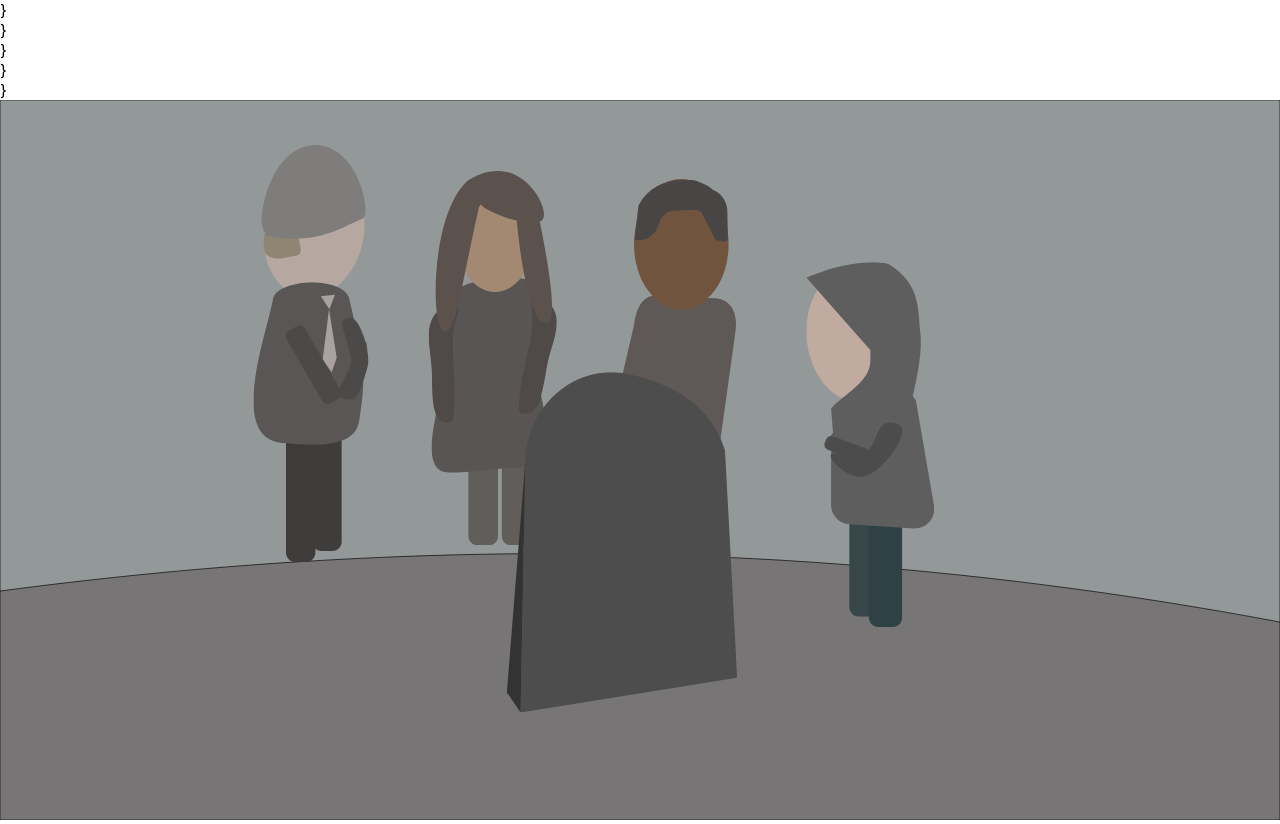
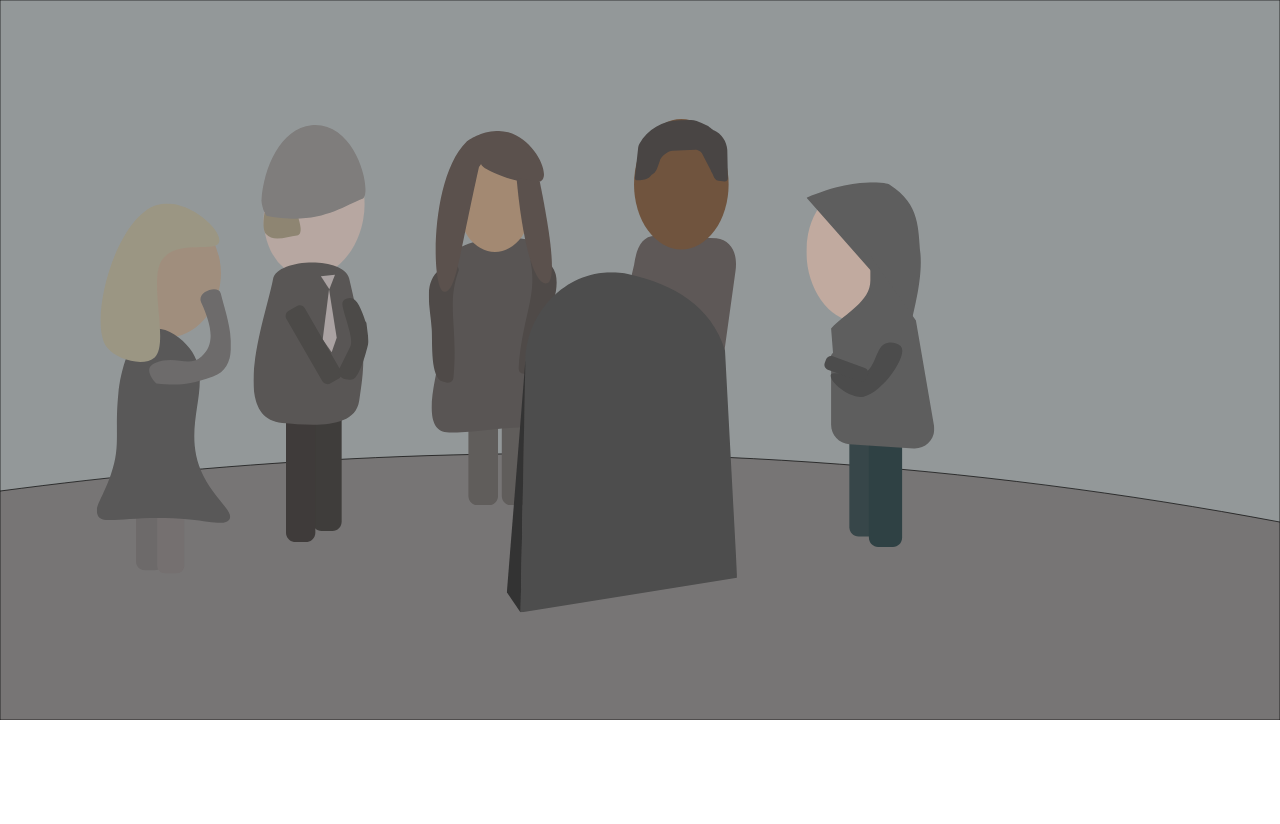
Before and after one commit to joal7299/Capstone, a React (Create React App) app: page /home in a window 1280 px wide. After the commit the page ends 800 px from the top, so only its background shows below. Built offline with nearby package versions, Linux system fonts and the light colour scheme.

Commit message:
Sophie working hover

```diff
--- a/src/components/Home.js
+++ b/src/components/Home.js
@@ -13,116 +13,17 @@
 import {ReactComponent as Grey5} from "../img/grey5.svg"
 import {ReactComponent as Person5} from "../img/person5.svg"
 import Text from "../img/textBubble.png";
-//class hover -- pass it the components(grey1, person1) own state
 class Home extends React.Component {
-    constructor(props) {
-        super(props);
-        this.state = {
-            // hover1: false,
-            // hover2: false,
-            // hover3: false,
-            // hover4: false,
-            // hover5: false
-        };
-        // this.hover1 = this.hover1.bind(this);
-        // this.hover2 = this.hover2.bind(this);
-        // this.hover3 = this.hover3.bind(this);
-        // this.hover4 = this.hover4.bind(this);
-        // this.hover5 = this.hover5.bind(this);
-
-    }
-    // hover1() {
-    //     this.setState(prevState => ({hover1: !prevState.hover1}));
-    // }
-    // hover2() {
-    //     this.setState(prevState => ({hover2: !prevState.hover2}));
-    // }
-    // hover3() {
-    //     this.setState(prevState => ({hover3: !prevState.hover3}));
-    // }
-    // hover4() {
-    //     this.setState(prevState => ({hover4: !prevState.hover4}));
-    // }
-    // hover5() {
-    //     this.setState(prevState => ({hover5: !prevState.hover5}));
-    // }
     render() {
         return (
             <div className="container">
-                <Hover noHoverSvg={<Grey1 className="grey1"/>} hoverSvg={<Person1 className="person1"/>} textBox={<img className="textBubbleGrey1" />} texts={<p className="textHomeGrey1" />}/>
-                <Hover noHoverSvg={<Grey2 className="grey2"/>} hoverSvg={<Person2 className="person2"/>} textBox={<img className="textBubbleGrey2" />} texts={<p className="textHomeGrey2" />}/>
-                <Hover noHoverSvg={<Grey3 className="grey3"/>} hoverSvg={<Person3 className="person3"/>} textBox={<img className="textBubbleGrey3" />} texts={<p className="textHomeGrey3" />}/>
-                <Hover noHoverSvg={<Grey4 className="grey4"/>} hoverSvg={<Person4 className="person4"/>} textBox={<img className="textBubbleGrey4" />} texts={<p className="textHomeGrey4" />}/>
-                <Hover noHoverSvg={<Grey5 className="grey5"/>} hoverSvg={<Person5 className="person5"/>} textBox={<img className="textBubbleGrey5" />} texts={<p className="textHomeGrey5" />}/>
-
-                {/*    <div onMouseEnter={()=>{this.hover1()}} onMouseLeave={()=>{this.hover1()}}>*/}
-                {/*        {this.state.hover1 ?*/}
-                {/*            <div className="confine">*/}
-                {/*                <img className="textBubbleGrey1" src={Text}/>*/}
-                {/*                <p className="textHomeGrey1">*/}
-                {/*                    I miss my sister. I don’t<br></br> know what I’ll do without<br></br> her; I’ve never had to try.*/}
-                {/*                </p>*/}
-                {/*            <Person1 className="person1"/>*/}
-                {/*            </div> :*/}
-                {/*            <Grey1 className="grey1"/>*/}
-                {/*        }*/}
-                {/*    </div>*/}
-
-                {/*    <div onMouseEnter={()=>{this.hover2()}} onMouseLeave={()=>{this.hover2()}}>*/}
-                {/*        {this.state.hover2 ?*/}
-                {/*            <div className="confine">*/}
-                {/*                <img className="textBubbleGrey2" src={Text}/>*/}
-                {/*                <p className="textHomeGrey2">*/}
-                {/*                    hello*/}
-                {/*                </p>*/}
-                {/*                <Person2 className="person2"/>*/}
-                {/*            </div> :*/}
-                {/*            <Grey2 className="grey2"/>*/}
-                {/*        }*/}
-                {/*    </div>*/}
-
-                {/*<div onMouseEnter={()=>{this.hover3()}} onMouseLeave={()=>{this.hover3()}}>*/}
-                {/*    {this.state.hover3 ?*/}
-                {/*        <div className="confine">*/}
-                {/*            <img className="textBubbleGrey3" src={Text}/>*/}
-                {/*            <p className="textHomeGrey3">*/}
-                {/*                All I see when I close my <br></br>eyes*/}
-                {/*                is Stephanie. I can still<br></br>*/}
-                {/*                hear my best friends laugh.*/}
-                {/*            </p>*/}
-                {/*            <Person3 className="person3"/>*/}
-                {/*        </div> :*/}
-                {/*        <Grey3 className="grey3"/>*/}
-                {/*    }*/}
-                {/*</div>*/}
-
-                {/*<div onMouseEnter={()=>{this.hover4()}} onMouseLeave={()=>{this.hover4()}}>*/}
-                {/*    {this.state.hover4 ?*/}
-                {/*        <div className="confine">*/}
-                {/*            <img className="textBubbleGrey4" src={Text}/>*/}
-                {/*            <p className="textHomeGrey4">*/}
-                {/*                hello*/}
-                {/*            </p>*/}
-                {/*            <Person4 className="person4"/>*/}
-                {/*        </div> :*/}
-                {/*        <Grey4 className="grey4"/>*/}
-                {/*    }*/}
-                {/*</div>*/}
-
-                {/*<div onMouseEnter={()=>{this.hover5()}} onMouseLeave={()=>{this.hover5()}}>*/}
-                {/*    {this.state.hover5 ?*/}
-                {/*        <div className="confine">*/}
-                {/*            <img className="textBubbleGrey5" src={Text}/>*/}
-                {/*            <p className="textHomeGrey5">*/}
-                {/*                I can’t believe it, I feel so <br></br> guilty. I don’t know what I <br></br>can do to make this right.*/}
-                {/*            </p>*/}
-                {/*            <Person5 className="person5"/>*/}
-                {/*        </div> :*/}
-                {/*        <Grey5 className="grey5"/>*/}
-                {/*    }*/}
-                {/*</div>*/}
-                    <Gravestone className="gravestone"/>
-                    <Funeral/>
+                <Hover noHoverSvg={<Grey1 className="grey1"/>} hoverSvg={<Person1 className="person1"/>} textBox={<img src={Text} className="textBubbleGrey1" />} texts={<p className="textHomeGrey1">I miss my sister. I don’t<br></br> know what I’ll do without<br></br> her; I’ve never had to try.</p>}/>
+                <Hover noHoverSvg={<Grey2 className="grey2"/>} hoverSvg={<Person2 className="person2"/>} textBox={<img src={Text} className="textBubbleGrey2" />} texts={<p className="textHomeGrey2"> </p>}/>
+                <Hover noHoverSvg={<Grey3 className="grey3"/>} hoverSvg={<Person3 className="person3"/>} textBox={<img src={Text} className="textBubbleGrey3" />} texts={<p className="textHomeGrey3">All I see when I close my <br></br>eyes is Stephanie. I can still<br></br> hear my best friends laugh.</p>}/>
+                <Hover noHoverSvg={<Grey4 className="grey4"/>} hoverSvg={<Person4 className="person4"/>} textBox={<img src={Text} className="textBubbleGrey4" />} texts={<p className="textHomeGrey4"> </p>}/>
+                <Hover noHoverSvg={<Grey5 className="grey5"/>} hoverSvg={<Person5 className="person5"/>} textBox={<img src={Text} className="textBubbleGrey5" />} texts={<p className="textHomeGrey5">I can’t believe it, I feel so <br></br> guilty. I don’t know what I <br></br>can do to make this right. </p>}/>
+                <Gravestone className="gravestone"/>
+                <Funeral/>
             </div>
         )
     }
--- a/src/components/Hover.js
+++ b/src/components/Hover.js
@@ -35,18 +35,7 @@
         return (
             <div className="container">
                 <div onMouseEnter={ ()=> this.setState({hover: true}) } onMouseLeave={ ()=> this.setState({hover: false}) }>
-                    {this.state.hover ? this.props.hoverSvg && this.props.textBox && this.props.texts : this.props.noHoverSvg}
-                        {/*<div className="confine">*/}
-                        {/*    {normalPerson}*/}
-                        {/*    /!*<img className="textBubbleGrey1" src={Text}/>*!/*/}
-                        {/*    /!*<p className="textHomeGrey1">*!/*/}
-                        {/*    /!*    I miss my sister. I don’t<br></br> know what I’ll do without<br></br> her; I’ve never had to try.*!/*/}
-                        {/*    /!*</p>*!/*/}
-                        {/*    /!*<Person1 className="person1"/>*!/*/}
-                        {/*</div> :*/}
-                        {/*<div>{this.props.noHover} className={greyPersonClass}*/}
-                        {/*</div>*/}
-                    }
+                    {this.state.hover ? <div>{this.props.hoverSvg}<div className="confine">{this.props.textBox}{this.props.texts}</div></div> : this.props.noHoverSvg}
                 </div>
             </div>
         )}
```
